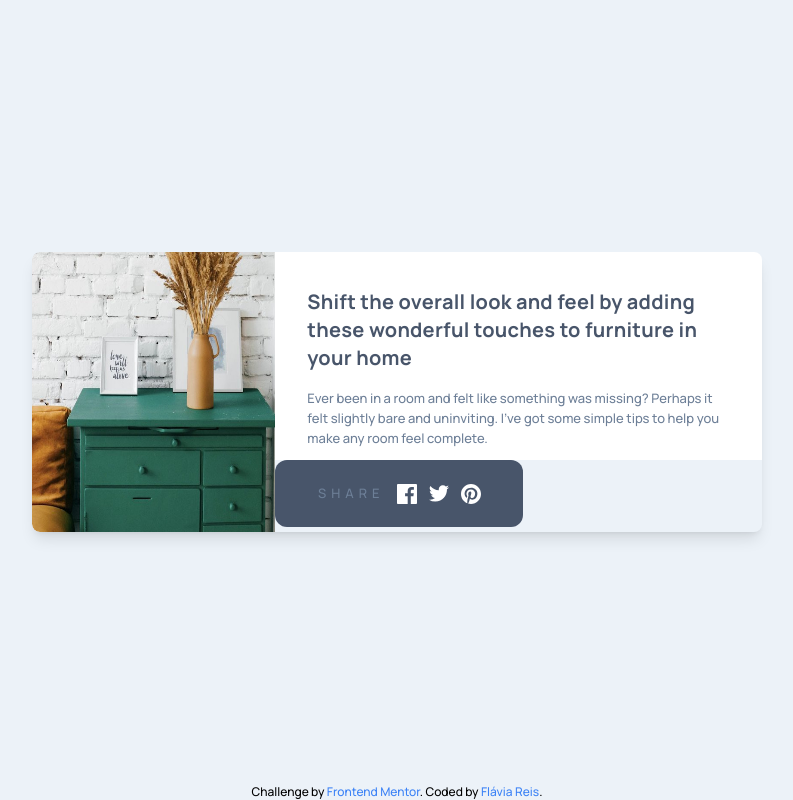
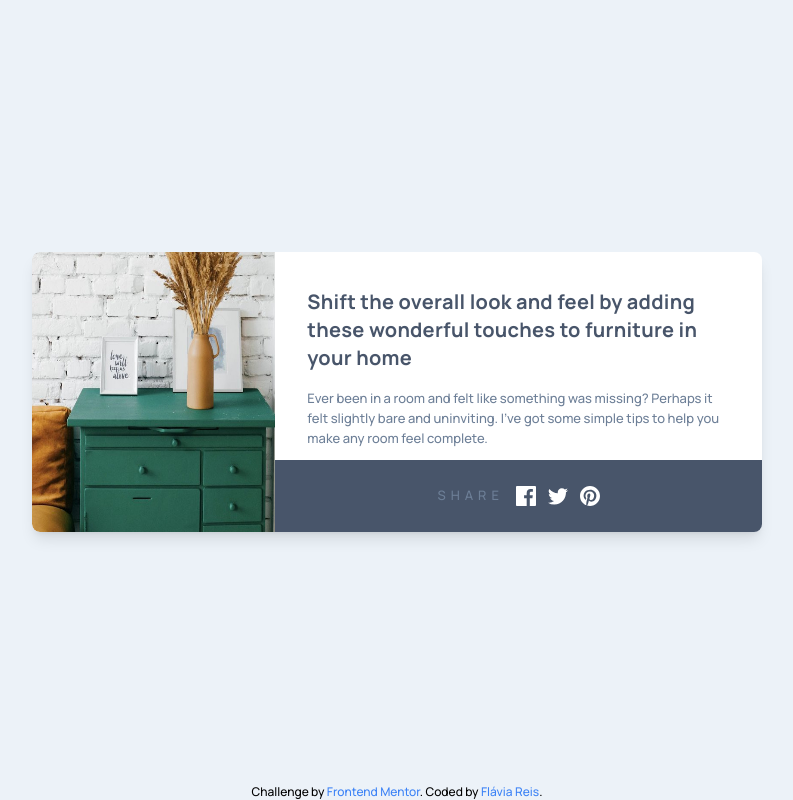
Before and after one commit to flaviare1s/article-preview-component, a React (Vite) app: page / in a window 1280 px wide. Both pictures are taken after a click on the button 957 px from the left and 493 px from the top of the page. Shown: the whole page, without its empty margins (243-1036 px from the left). Built offline with nearby package versions, Linux system fonts and the light colour scheme.

Commit message:
Making the desktop version

```diff
--- a/src/App.jsx
+++ b/src/App.jsx
@@ -4,7 +4,6 @@ import imageDesktop from './assets/drawers-desktop.jpg'
 import { AvatarComponent } from './components/AvatarComponent'
 import { ShareComponent } from './components/ShareComponent'
 import { useState } from 'react'
-
 
 export function App() {
   const [showShare, setShowShare] = useState(false)
--- a/src/components/ShareComponent.jsx
+++ b/src/components/ShareComponent.jsx
@@ -12,7 +12,7 @@ export const ShareComponent = ({ setShowShare, setShowAvatar }) => {
 
 
   return (
-    <div  onMouseLeave={handleMouseLeave} className='flex justify-between items-center py-6 px-8 bg-veryDarkGrayishBlue lg:justify-center lg:h-67 lg:w-248 lg:rounded-xl'>
+    <div  onMouseLeave={handleMouseLeave} className='flex justify-between items-center py-6 px-8 bg-veryDarkGrayishBlue sm:justify-center'>
         <div className='flex justify-start items-center gap-3'>
         <p className='tracking-widest text-13 text-desaturatedDarkBlue'>SHARE</p>
         <a href="#"><img src={ facebook } alt="Facebook Icon" /></a>
@@ -20,7 +20,7 @@ export const ShareComponent = ({ setShowShare, setShowAvatar }) => {
         <a href="#"><img src={ pinterest } alt="Pinterest Icon" /></a>
         </div>
         <div>
-            <button><img className='bg-desaturatedDarkBlue p-2 rounded-full lg:hidden' src={ shareWhite } alt="Share Icon" /></button>
+            <button><img className='bg-desaturatedDarkBlue p-2 rounded-full sm:hidden' src={ shareWhite } alt="Share Icon" /></button>
         </div>
     </div>
   )
```
